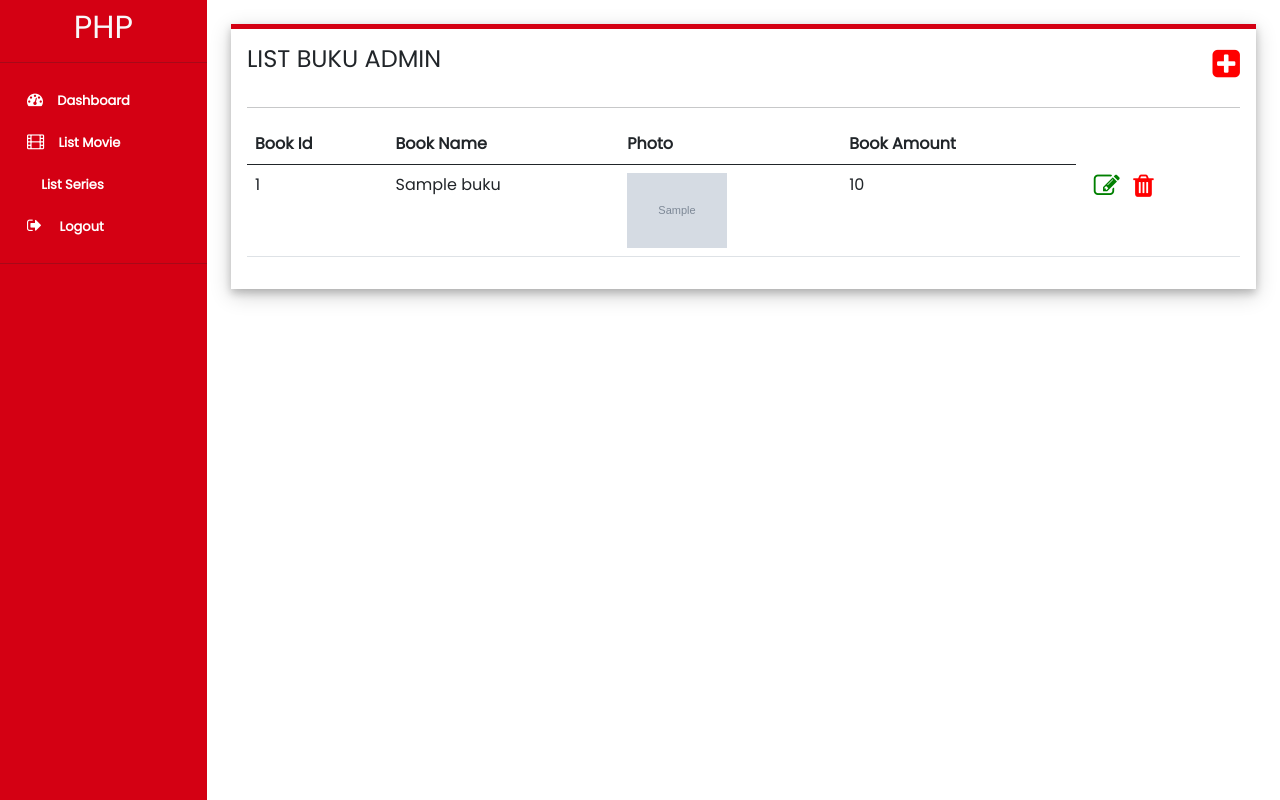
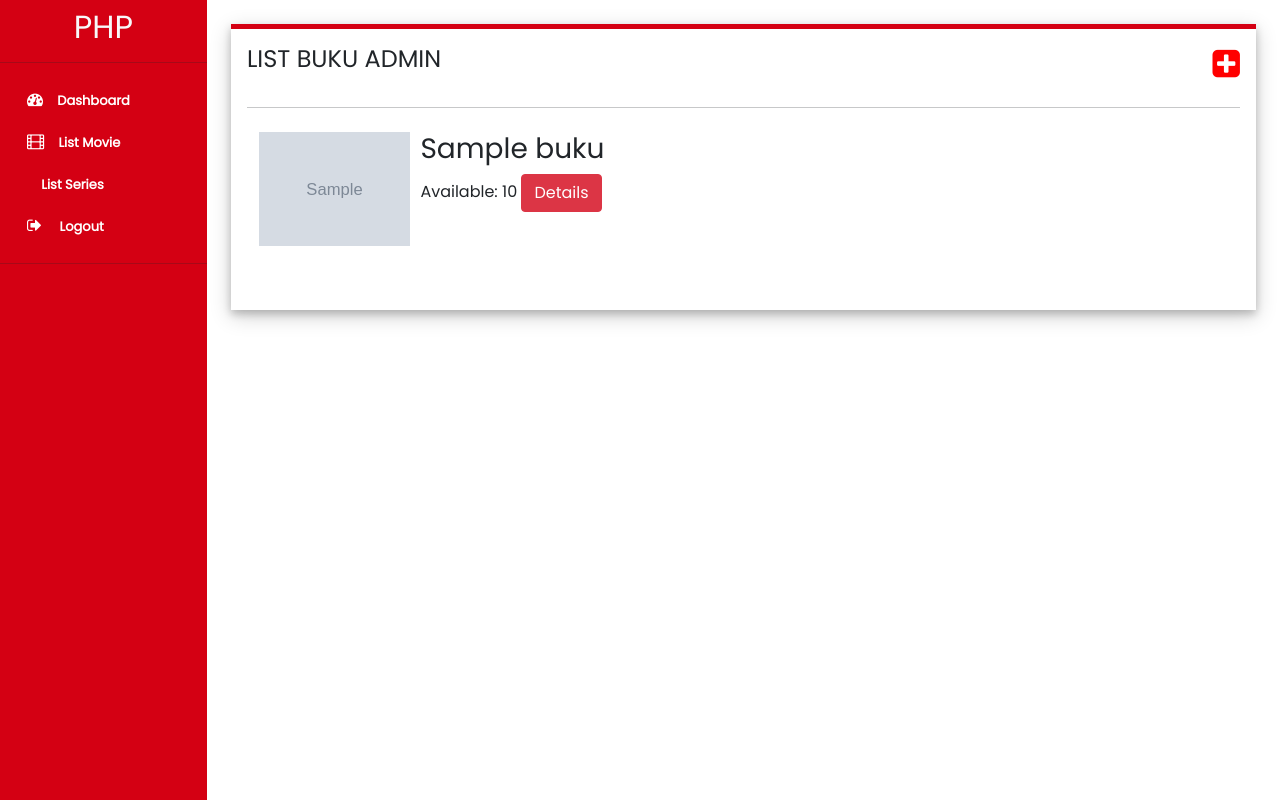
Before and after one commit to CroZie19/UTS_KelompokK, a PHP site: page /page/listBookAdminPage.php in a window 1280 px wide. Run offline with PHP 8.4, Linux system fonts and the light colour scheme; the visitor is signed in with stand-in values (Sample User, id 1); tables that the repository leaves empty or names only in its code hold one stand-in row (values such as "Sample post"); grey boxes marked "Sample" are stand-in pictures.

Commit message:
up ui listBookAdminPage

```diff
--- a/page/editBookAdminPage.php
+++ b/page/editBookAdminPage.php
@@ -32,7 +32,7 @@
                 </div>
                 </div>
                 <div class="d-grid gap-2">
-                            <button style="background-color: black;" type="submit" class="btn btn-primary" name="edit">Edit Book Admin</button>
+                    <button style="background-color: black;" type="submit" class="btn btn-primary" name="edit">Edit Book Admin</button>
                 </div>
             </div>
             </form>
--- a/page/listBookAdminPage.php
+++ b/page/listBookAdminPage.php
@@ -12,52 +12,46 @@ solid #D40013; box-shadow: 0 4px 8px 0 rgba(0, 0, 0, 0.2), 0 6px 20px 0 rgba(0,
         </h2>
     </div>
     <hr>
-        <table class="table">
         <thead>
-            <tr>
-                <th scope="col">Book Id</th>
-                <th scope="col">Book Name</th>
-                <th scope="col">Photo</th>
-                <th scope="col">Book Amount</th>
-            </tr>
-        </thead>
-        <tbody>
+            <div class="container">
+                <div class="col-md-12">
+                    <div class="col-md-8 mt-4">
+                        <div class="col-md-12">
                         <?php
                             $query = mysqli_query($con, "SELECT * FROM buku") or
 die(mysqli_error($con));
-
                         if (mysqli_num_rows($query) == 0) {
                             echo '<tr> <td colspan="6"> Tidak ada data </td> </tr>';
                         }else{
                             while($data = mysqli_fetch_assoc($query)){
-                // if ($data['jumlah_buku'] <= 0){
-                //     $disabled = 'disabled';
-                // } else {
-                //     $disabled = '';
-                // }
-                echo'
-                <tr>
-                    <td>'.$data['id_buku'].'</td>
-                    <td>'.$data['nama_buku'].'</td>
-                    <td> <img src="../gambar_buku/'. $data['gambar_buku']. '" width="100px"> </td>
-                    <td>'.$data['jumlah_buku'].'</td>
-                    <td>
-                    <a href="../page/editBookAdminPage.php?id='.$data['id_buku'].'"
-onClick="return alert ( \'Are you sure want to edit this
-data?\')">                        <i style="color: green" class="fa fa-edit fa-2x"></i>
-                    </a>
-                    <a href="../process/deleteBookAdminProcess.php?id='.$data['id_buku'].'"
-onClick="return confirm ( \'Are you sure want to delete this
-data?\')">                        <i style="color: red" class="fa fa-trash fa-2x"></i>
-                    </a>
+                        ?>
 
-                </td>
-            </tr>';
+                        <div class="col-md-12 row mb-5">
+                            <div class="col-md-3">
+                                <img src="../gambar_buku/<?php echo $data['gambar_buku']; ?>" style="width: 110%">
+                            </div>
+                            <div class="col-md-9">
+                                <h3><?php echo $data['nama_buku'];?></h3>
+                                <h8>Available: <?php echo $data['jumlah_buku'];?></h8>
+                                <a href="../page/editBookAdminPage.php?id=<?php echo $data['id_buku'] ; ?>" class="btn btn-danger" onClick="return alert (\'Are you sure want to edit this data?\')">Details</a>
+                            </div>
+                        </div>
+
+                        <?php
                             }
                         }
                         ?>
+
+                        </div>
+                    </div>
+
+                </div>
+            </div>
+
+        </thead>
+        <tbody>
+
         </tbody>
-    </table>
 </div>
 </aside>
 <script>
--- a/process/registerProcess.php
+++ b/process/registerProcess.php
@@ -13,7 +13,7 @@
         $email = $_POST['email'];
         $name = $_POST['name'];
 
-        $select = mysqli_querry($con, "SELECT * FROM users where email = '$email' ") or die(mysqli_error($con));
+        $select = mysqli_query($con, "SELECT * FROM users where email = '$email' ") or die(mysqli_error($con));
         if(mysqli_num_rows($select)){
             //kalau email ketemu sama tampilkan error
             echo
```
Lines whose indentation alone changed are shown as unchanged.
